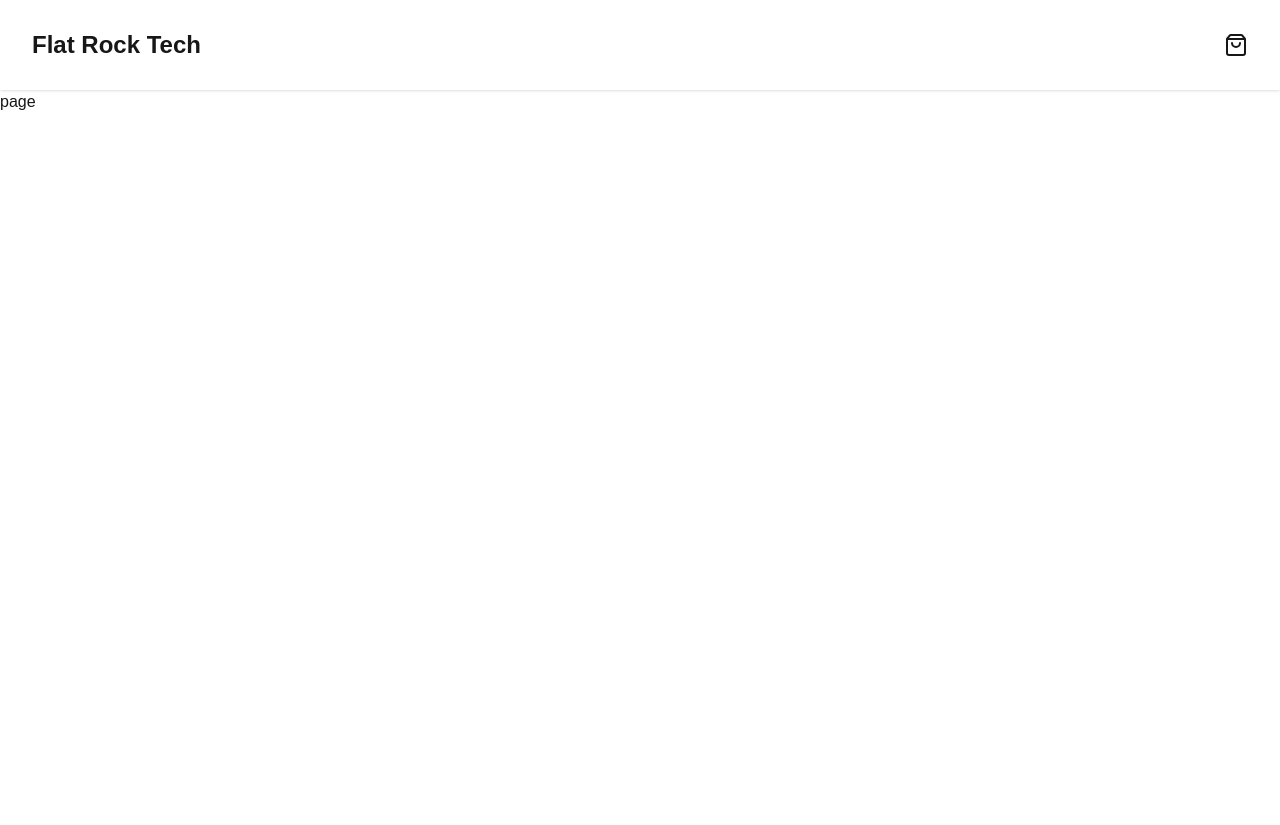
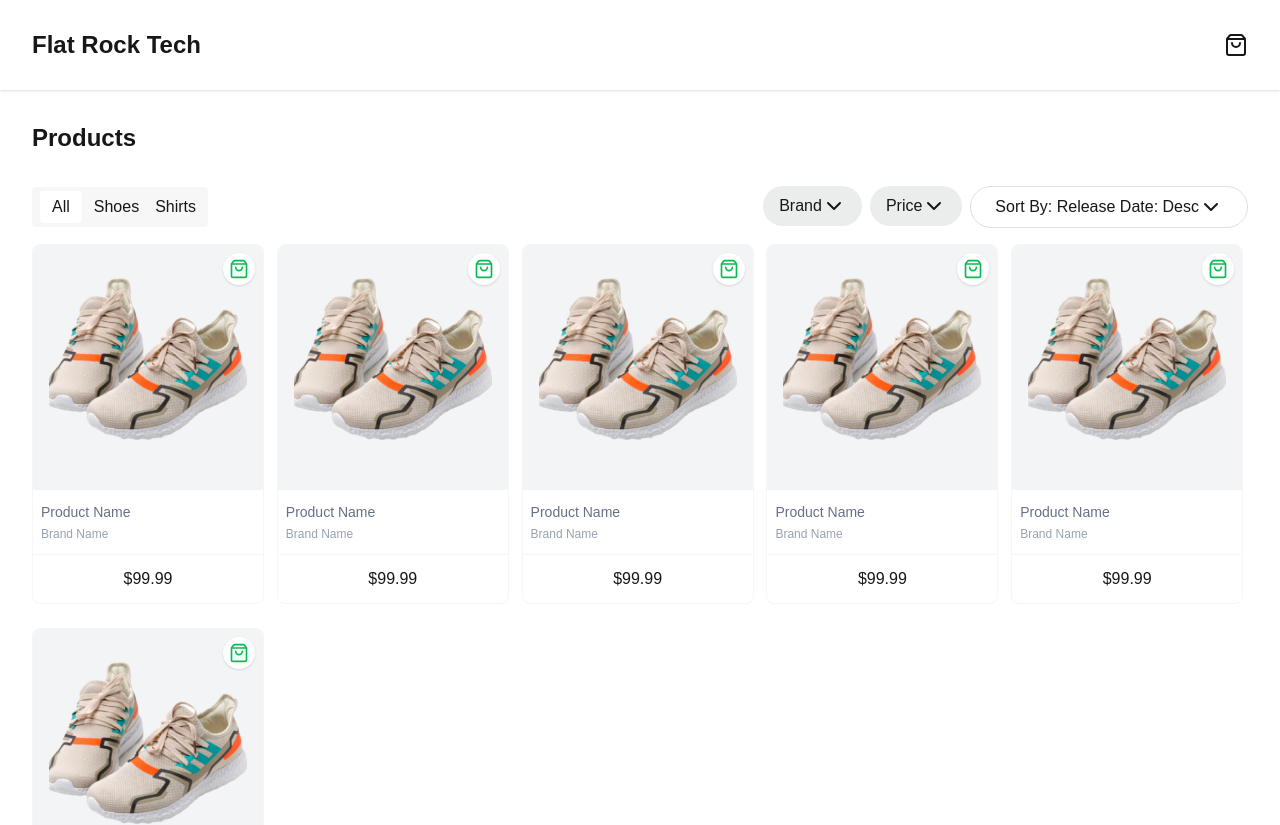
Before and after one commit to jasongonzalezdeveloper/FlatRockFrontendTestJasonGonzalez, a Next.js app: page /product/list in a window 1280 px wide. Shown: the top 825 px of the page. Before the commit the page ends 800 px from the top, so only its background shows below. Built offline with nearby package versions, Linux system fonts and the light colour scheme.

Commit message:
Update Products, redirect product detail

```diff
--- a/src/app/page.tsx
+++ b/src/app/page.tsx
@@ -1,9 +1,5 @@
-import ProductList from "@/components/products/list/ProductList";
+import { redirect } from "next/navigation";
 
 export default function Home() {
-  return (
-    <div>
-      <ProductList />
-    </div>
-  );
+  redirect("/product/list")
 }
--- a/src/app/product/list/page.tsx
+++ b/src/app/product/list/page.tsx
@@ -1,7 +1,10 @@
 import React from 'react'
+import ProductList from '@/components/products/list/ProductList'
 
 export default function page() {
   return (
-    <div>page</div>
+    <div>
+      <ProductList />
+    </div>
   )
 }
--- a/src/components/products/list/Product.tsx
+++ b/src/components/products/list/Product.tsx
@@ -6,12 +6,16 @@ import { ShoppingBag } from 'lucide-react';
 
 import { useState } from 'react';
 
-export default function Product() {
+type ProductProps = {
+    redirectToProductDetail: (productId: string) => void;
+};
+export default function Product({ redirectToProductDetail }: ProductProps) {
     const [cartColor, setCartColor] = useState('#08BB4F');
 
     return (
-        <div className="w-[232px] border-[#F7F5F7] border-[1.54px] relative rounded-lg overflow-hidden">
-            <div className="absolute top-2 right-2 z-10 cursor-pointer">
+        <>
+            <div className="w-[232px] border-[#F7F5F7] border-[1.54px] relative rounded-lg overflow-hidden" onClick={() => redirectToProductDetail("1231231312")}>
+            <div className="absolute top-2 right-2 z-10 cursor-pointer" onClick={e => e.stopPropagation()}>
                 <div className="bg-white rounded-full flex items-center justify-center w-8 h-8 shadow">
                     <ShoppingBag color={cartColor} size={20} />
                 </div>
@@ -34,5 +38,7 @@ export default function Product() {
                     $99.99
                 </div>
             </div>
+        </>
+
     )
 }
--- a/src/components/products/list/ProductList.tsx
+++ b/src/components/products/list/ProductList.tsx
@@ -2,23 +2,25 @@
 import React from 'react';
 import Product from './Product';
 import FilterLayout from '../filter/FilterLayout';
+import { useRouter } from "next/navigation";
 
 export default function ProductList() {
+    const router = useRouter();
+    const redirectToProductDetail = (productId: string) => {
+       router.push(`/product/detail/${productId}`);
+    }
+
     return (
         <div className="px-8">
             <h1 className="py-8 text-2xl font-bold">Products</h1>
             <FilterLayout />
             <div className="gap-x-2 gap-y-6 grid grid-cols-1 sm:grid-cols-2 md:grid-cols-3 lg:grid-cols-4 xl:grid-cols-5 2xl:grid-cols-6">
-                <Product />
-                <Product />
-                <Product />
-                <Product />
-                <Product />
-                <Product />
-                <Product />
-                <Product />
-                <Product />
-                <Product />
+                <Product redirectToProductDetail={redirectToProductDetail} />
+                <Product redirectToProductDetail={redirectToProductDetail} />
+                <Product redirectToProductDetail={redirectToProductDetail} />
+                <Product redirectToProductDetail={redirectToProductDetail} />
+                <Product redirectToProductDetail={redirectToProductDetail} />
+                <Product redirectToProductDetail={redirectToProductDetail} />
             </div>
         </div>
     )
```
Also changed, not shown: src/app/product/detail/[id]/page.tsx (renamed from src/app/product/detail/page.tsx). Lines whose indentation alone changed are shown as unchanged.
